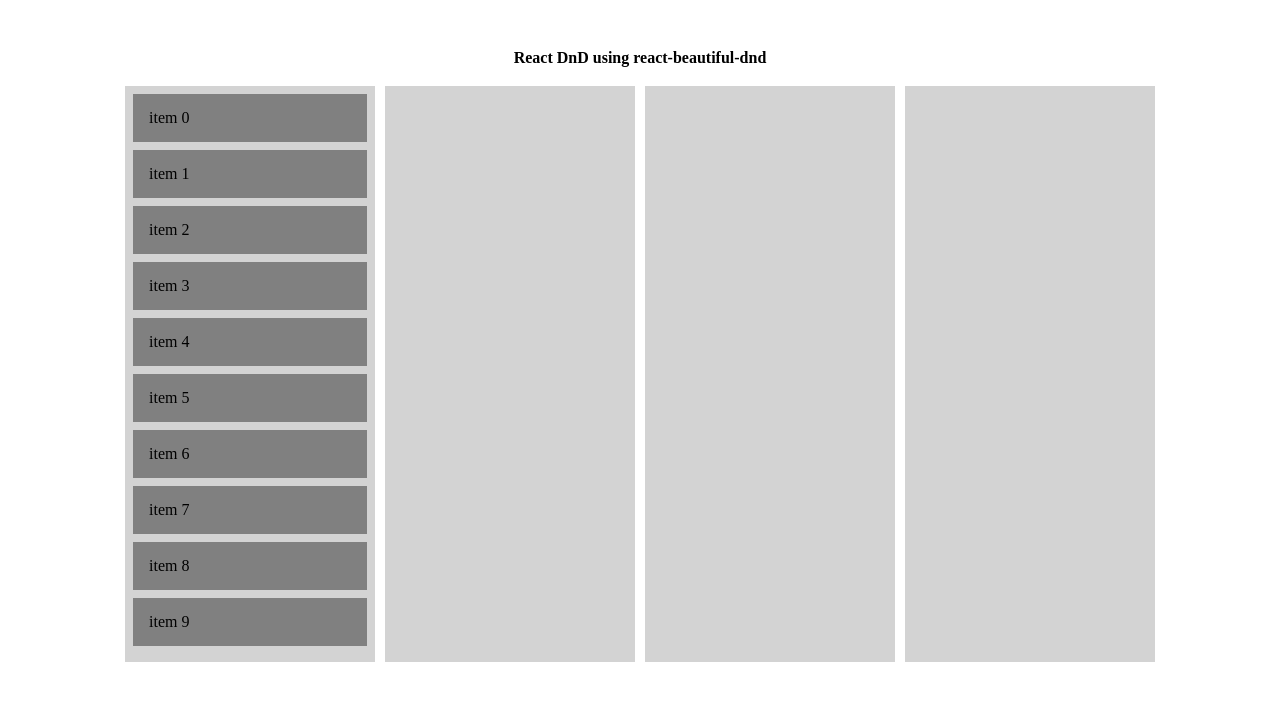
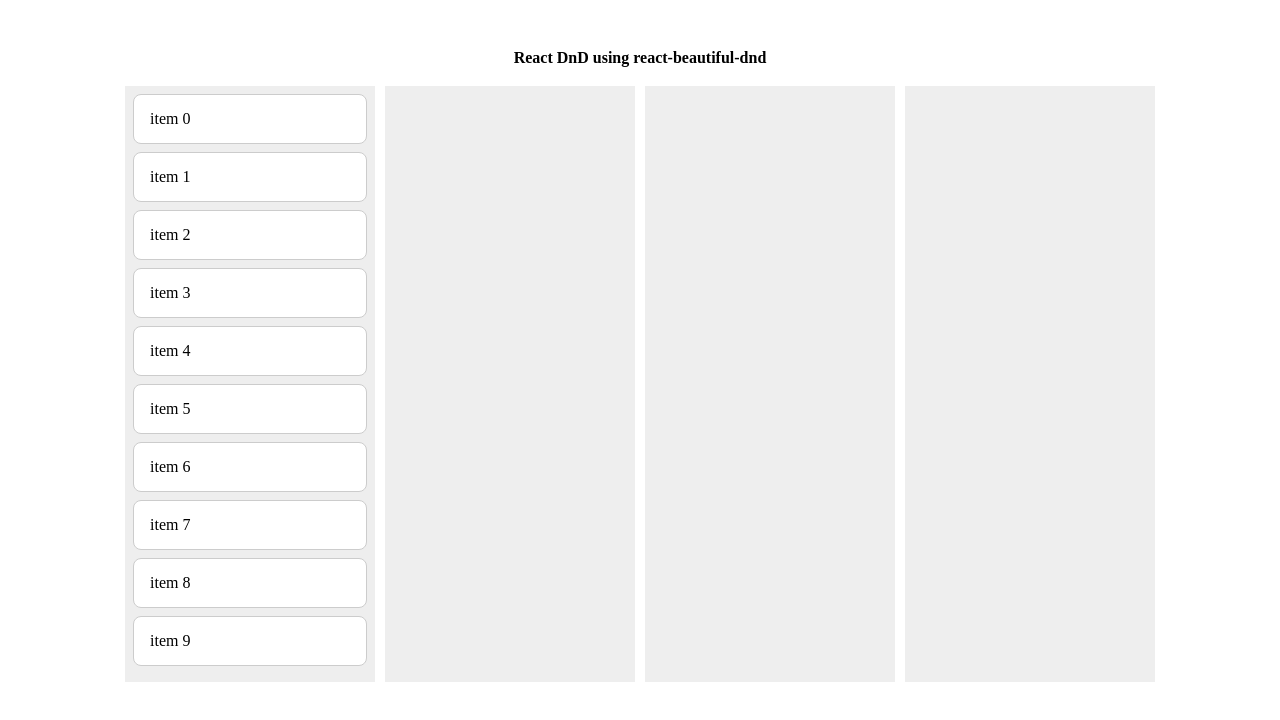
Before and after one commit to sdh20282/react-beautiful-dnd, a React app: page / in a window 1280 px wide. Shown: the top 720 px of the page. Built offline with nearby package versions, Linux system fonts and the light colour scheme.

Commit message:
feat: 멀티 드래그 구현 - ctrl, shift 키로 아이템 선택 기능 구현

```diff
--- a/src/_components/context/index.jsx
+++ b/src/_components/context/index.jsx
@@ -1,67 +1,129 @@
-import { useState, useCallback } from "react";
+import { useState, useCallback, useEffect } from "react";
 
 import { DragDropContext } from "react-beautiful-dnd";
 
 import { Column, Item } from "@components";
-import { getItems, reorder } from "@utils";
-import { ITEM_COUNT } from "@data";
+import { getEntities, updateSelected, reorder, windowEventHandler } from "@utils";
+import { COLUMN_COUNT, ITEM_COUNT } from "@data";
 
 import * as s from './styles';
 
 const Context = () => {
-  const [columns, setCoulmns] = useState(4);
-  const [items, setItems] = useState(Array.from({ length: columns }, (_, i) => i).reduce((acc, _, idx) => {
-    const current = {
-      ...acc,
-      [`item-${idx + 1}`]: idx === 0 ? getItems(ITEM_COUNT) : [],
-    };
+  // 기본 정보
+  const [info, setInfo] = useState({
+    items: ITEM_COUNT,
+    columns: COLUMN_COUNT
+  });
 
-    return current;
-  }, {}));
+  // 상태 정보
+  const [state, setState] = useState({
+    entities: getEntities(info.columns, info.items),
+    selected: [],
+    dragging: null
+  });
 
-  const onDragUpdate = (result) => {
-    console.log(result);
+  // 선택된 아이템 전부 제거
+  const unSelectAll = useCallback(() => {
+    setState(s => ({
+      ...s,
+      selected: []
+    }));
+  }, []);
+
+  // 드래그 시작 시
+  const onDragStart = useCallback((start) => {
+    const id = start.draggableId;
+    const selected = state.selected.find(i => i === id);
+
+    // 현재 드래그하는 아이템이 selected 리스트에 있지 않을 경우 갱신
+    const selectedList = !selected ? [id] : state.selected;
+
+    // 어떤 아이템 드래그중인지 설정
+    setState(s => ({
+      ...s,
+      selected: selectedList,
+      dragging: id
+    }));
+  }, [state]);
+
+  const onDragUpdate = (update) => {
+    // console.log(update);
   }
 
-  const onDragEnd = useCallback(
-    (result) => {
-      if (!result.destination) {
-        return;
-      }
+  // 드래그 종료 시
+  const onDragEnd = useCallback((end) => {
+    // destination이 column이 아니거나 cancel 시 드래그 중인 아이템 초기화
+    if (!end.destination || end.reason === 'CANCEL') {
+      setState(s => ({
+        ...s,
+        dragging: null
+      }));
 
-      const [from, fromIndex, to, toIndex] = [
-        `item-${result.source.droppableId.slice(-1)}`,
-        result.source.index,
-        `item-${result.destination.droppableId.slice(-1)}`,
-        result.destination.index
-      ];
+      return;
+    }
 
-      const newItems = reorder(items, from, fromIndex, to, toIndex);
+    // 새로운 state 생성
+    const newState = reorder(state.entities, state.selected, end.destination);
 
-      setItems(newItems);
-    },
-    [items]
-  );
+    // 업데이트
+    setState(s => ({
+      ...s,
+      ...newState,
+      dragging: null,
+    }));
+  }, [state]);
+
+  // 아이템 선택
+  const changeSelect = useCallback((type, id) => {
+    const newSelected = updateSelected(type, state.entities, state.selected, id);
+
+    // 선택된 아이템 리스트 업데이트
+    setState(s => ({
+      ...s,
+      selected: newSelected
+    }));
+  }, [state]);
+
+  // 멀티 드래그 해제를 위해 window 객체에 관련 이벤트 핸들러 등록
+  useEffect(() => {
+    const windowEvents = Object.keys(windowEventHandler);
+    const eventHandlers = windowEvents.reduce((acc, cur) => {
+      const current = {
+        ...acc,
+        [cur]: (event) => { windowEventHandler[cur](event, unSelectAll) },
+      };
+
+      return current;
+    }, {});
+
+    windowEvents.forEach(e => {
+      window.addEventListener(e, eventHandlers[e]);
+    });
+
+    return () => {
+      windowEvents.forEach(e => {
+        window.removeEventListener(e, eventHandlers[e]);
+      });
+    };
+  }, []);
 
   return (
     <s.ContainerStyle>
       <s.ContextContainerStyle>
-        <DragDropContext onDragUpdate={onDragUpdate} onDragEnd={onDragEnd}>
+        <DragDropContext onDragStart={onDragStart} onDragUpdate={onDragUpdate} onDragEnd={onDragEnd}>
           {
-            Array.from({ length: columns }, (_, i) => i).map((i) => {
-              const key = `droppable-${i + 1}`;
-
+            state.entities.columns.map((column) => {
               return (
-                <Column key={key} id={key}>
+                <Column key={column} id={column}>
                   {
-                    items[`item-${i + 1}`].map((item, index) => {
-                      const key = `draggable-${index + 1}`;
-
+                    state.entities.columnItems[column].map((item, index) => {
                       return (
                         <Item
-                          key={key}
-                          item={item}
+                          key={state.entities.items[item].id}
+                          item={state.entities.items[item]}
                           index={index}
+                          isSelected={state.selected.includes(item)}
+                          changeSelect={changeSelect}
                         />
                       )
                     })
--- a/src/_components/item/index.jsx
+++ b/src/_components/item/index.jsx
@@ -1,10 +1,36 @@
 import { Draggable } from "react-beautiful-dnd";
 
-import { getItemStyle } from "@utils";
+import { getItemStyle, checkEventType } from "@utils";
 
 import * as s from './styles';
 
-const Item = ({ item, index }) => {
+const Item = ({ item, index, isSelected, changeSelect, changeCtrlSelect }) => {
+  const action = (event) => {
+    const type = checkEventType(event);
+
+    changeSelect(type, item.id);
+  }
+
+  const onKeyDown = (event, snapshot) => {
+    if (event.defaultPrevented || snapshot.isDragging || event.keyCode !== 13) {
+      return;
+    }
+
+    event.preventDefault();
+
+    action(event);
+  }
+
+  const onClick = (event) => {
+    if (event.defaultPrevented || event.button !== 0) {
+      return;
+    }
+
+    event.preventDefault();
+
+    action(event);
+  };
+
   return (
     <Draggable key={item.id} draggableId={item.id} index={index}>
       {(provided, snapshot) => {
@@ -14,9 +40,11 @@
             {...provided.draggableProps}
             {...provided.dragHandleProps}
             style={getItemStyle(
-              snapshot.isDragging,
               provided.draggableProps.style
             )}
+            selected={isSelected}
+            onClick={onClick}
+            onKeyDown={(event) => { onKeyDown(event, snapshot) }}
           >
             {item.content}
           </s.ItemStyle>
--- a/src/_components/item/styles.js
+++ b/src/_components/item/styles.js
@@ -1,5 +1,15 @@
 import styled from "styled-components";
 
 export const ItemStyle = styled.div`
-  user-select: "none";
+  user-select: none;
+
+  border-radius: 8px;
+  border: 1px solid #ccc;
+
+  background-color: ${props => props.selected ? '#3689ff' : 'white'};
+  color: ${props => props.selected ? 'white' : 'black'};
+
+  &:focus {
+    outline: none;
+  }
 `;
--- a/src/_data/index.js
+++ b/src/_data/index.js
@@ -1,2 +1,3 @@
 export const GRID = 8;
+export const COLUMN_COUNT = 4;
 export const ITEM_COUNT = 10;
--- a/src/_utils/item.js
+++ b/src/_utils/item.js
@@ -1,26 +1,189 @@
-export const getItems = (count) => {
-  const items = Array.from({ length: count }, (_, k) => k).map((k) => ({
-    id: `item-${k}`,
-    content: `item ${k}`,
-  }));
+// 아이템 생성 함수
+const getItems = (count) => {
+  const items = Array.from({ length: count }, (_, k) => k).reduce((prev, _, idx) => {
+    const current = {
+      ...prev,
+      [`item-${idx}`]: {
+        id: `item-${idx}`,
+        content: `item ${idx}`,
+      }
+    }
+
+    return current;
+  }, {});
 
   return items;
 };
 
-export const checkCondition = () => {
+// 컬럼 생성 함수
+const getColumns = (count) => {
+  const columns = Array.from({ length: count }, (_, k) => `column-${k + 1}`);
 
+  return columns;
 }
 
-export const reorder = (items, from, fromIndex, to, toIndex) => {
-  const result = {};
+// 엔티티 생성 함수
+export const getEntities = (columnCount, itemCount) => {
+  const items = getItems(itemCount);
+  const columns = getColumns(columnCount);
+  const columnItems = columns.reduce((prev, cur, idx) => {
+    const current = {
+      ...prev,
+      [cur]: idx === 0 ? Object.keys(items).map(item => item) : [],
+    };
 
-  for (const item of Object.keys(items)) {
-    result[item] = [...items[item]];
+    return current;
+  }, {});
+
+  return {
+    items,
+    columns,
+    columnItems,
+  };
+}
+
+// 클릭 시 선택된 아이템 업데이트
+const updateSelectClick = (selected, id) => {
+  const selectedList = selected;
+  const wasSelected = selectedList.includes(id);
+
+  const newSelectedList = (() => {
+    if (!wasSelected || selectedList.length > 1) {
+      return [id];
+    }
+
+    return [];
+  })();
+
+  return newSelectedList;
+}
+
+// 컨트롤 + 클릭 시 선택된 아이템 업데이트
+const updateSelectCtrl = (selected, id) => {
+  const selectedList = selected;
+  const index = selectedList.indexOf(id);
+
+  if (index === -1) {
+    return [...selectedList, id];
   }
 
-  const [removed] = result[from].splice(fromIndex, 1);
+  selectedList.splice(index, 1);
 
-  result[to].splice(toIndex, 0, removed);
+  return selectedList;
+}
 
-  return result;
+// 아이템으로 해당 컬럼 찾기
+const columnFromItem = (entities, id) => {
+  const columnId = entities.columns.find(ci => {
+    const columnItems = entities.columnItems[ci];
+
+    return columnItems.includes(id);
+  });
+
+  return entities.columnItems[columnId];
+}
+
+// 쉬프트 + 클릭 시 선택된 아이템 업데이트
+const updateSelectShift = (selected, id, entities) => {
+  if (!selected.length) {
+    return [id];
+  }
+
+  const columnTo = columnFromItem(entities, id);
+  const indexTo = columnTo.indexOf(id);
+
+  const lastSelected = selected[selected.length - 1];
+  const columnFrom = columnFromItem(entities, lastSelected);
+  const indexFrom = columnFrom.indexOf(lastSelected);
+
+  if (columnFrom !== columnTo) {
+    return columnTo.slice(indexTo, indexTo + 1);
+  }
+
+  if (indexFrom === indexTo) {
+    return [id];
+  }
+
+  const direction = indexTo > indexFrom;
+  const start = direction ? indexFrom : indexTo;
+  const end = direction ? indexTo : indexFrom;
+
+  const between = columnTo.slice(start, end + 1);
+  const newSelectedList = [...selected.filter(s => !between.includes(s)), ...between];
+
+  return newSelectedList;
+}
+
+// 선택된 아이템 업데이트
+export const updateSelected = (type, entities, selected, id) => {
+  const update = {
+    'click': updateSelectClick,
+    'ctrl': updateSelectCtrl,
+    'shift': updateSelectShift,
+  }
+
+  return update[type](selected, id, entities);
+}
+
+// 아이템 재정렬
+export const reorder = (entities, selected, destination) => {
+  // 움직일 아이템 리스트 생성
+  // 순서 보존을 위해
+  const itemsSelected = entities.columns.reduce((prev, cur) => {
+    const column = entities.columnItems[cur];
+
+    prev.push(...column.filter(item => selected.includes(item)));
+
+    return prev;
+  }, []);
+
+  // 삽입할 컬럼의 인덱스 계산
+  const indexInsert = (() => {
+    const indexOffset = selected.reduce(
+      (prev, cur) => {
+        if (cur === itemsSelected[0]) {
+          return prev;
+        }
+
+        const final = entities.columnItems[destination.droppableId];
+        const column = columnFromItem(entities, cur);
+
+        if (column !== final) {
+          return prev;
+        }
+
+        const index = column.indexOf(cur);
+
+        if (index >= destination.index) {
+          return prev;
+        }
+
+        return prev + 1;
+      },
+      0,
+    );
+
+    return destination.index - indexOffset;
+  })();
+
+  // 선택된 항목을 제외하고 남아있는 컬럼의 아이템들 계산
+  const update = entities.columns.reduce((prev, cur) => {
+    const column = entities.columnItems[cur];
+    const remain = column.filter(item => !itemsSelected.includes(item));
+
+    prev[cur] = remain;
+
+    return prev;
+  }, {});
+
+  // 선택한 아이템 삽입
+  update[destination.droppableId].splice(indexInsert, 0, ...itemsSelected);
+
+  return {
+    entities: {
+      ...entities,
+      columnItems: update,
+    },
+    selected,
+  };
 };
--- a/src/_utils/style.js
+++ b/src/_utils/style.js
@@ -1,13 +1,12 @@
 import { GRID } from '@data';
 
 export const getListStyle = (isDraggingOver) => ({
-  background: isDraggingOver ? "lightblue" : "lightgrey",
+  background: isDraggingOver ? "lightblue" : "#EEE",
   padding: GRID,
 });
 
-export const getItemStyle = (isDragging, draggableStyle) => ({
+export const getItemStyle = (draggableStyle) => ({
   padding: GRID * 2,
   margin: `0 0 ${GRID}px 0`,
-  background: isDragging ? "lightgreen" : "grey",
   ...draggableStyle,
 });
--- /dev/null
+++ b/src/_utils/window.js
@@ -0,0 +1,31 @@
+const onWindowKeyDown = (event, callback) => {
+  if (event.defaultPrevented) {
+    return;
+  }
+
+  if (event.key === 'Escape') {
+    callback();
+  }
+};
+
+const onWindowClick = (event, callback) => {
+  if (event.defaultPrevented) {
+    return;
+  }
+
+  callback();
+};
+
+const onWindowTouchEnd = (event, callback) => {
+  if (event.defaultPrevented) {
+    return;
+  }
+
+  callback();
+};
+
+export const windowEventHandler = {
+  'click': onWindowClick,
+  'keydown': onWindowKeyDown,
+  'touchend': onWindowTouchEnd
+};
```
Also changed, not shown: src/_utils/check.js (added, +21 -0 lines), src/_utils/index.js (+10 -2 lines).
